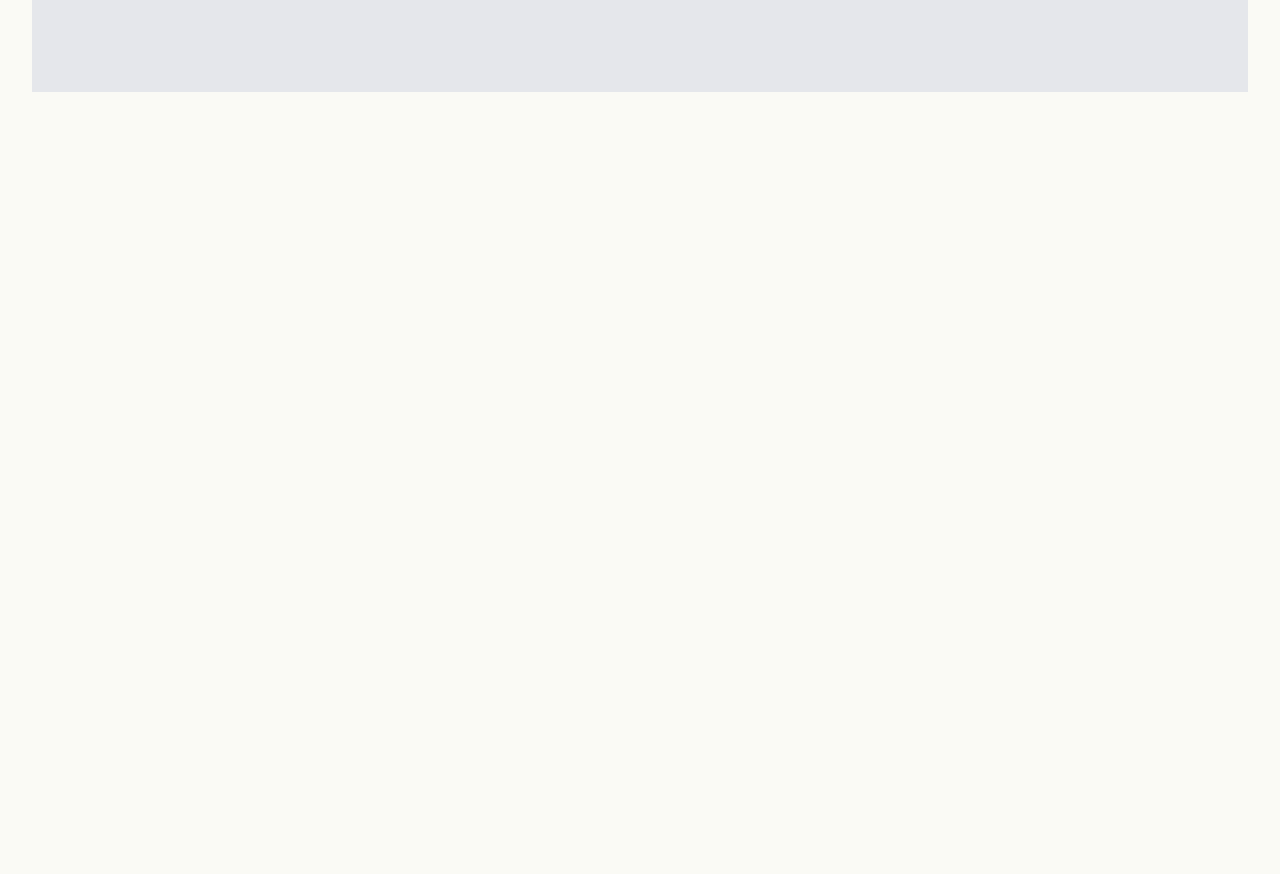
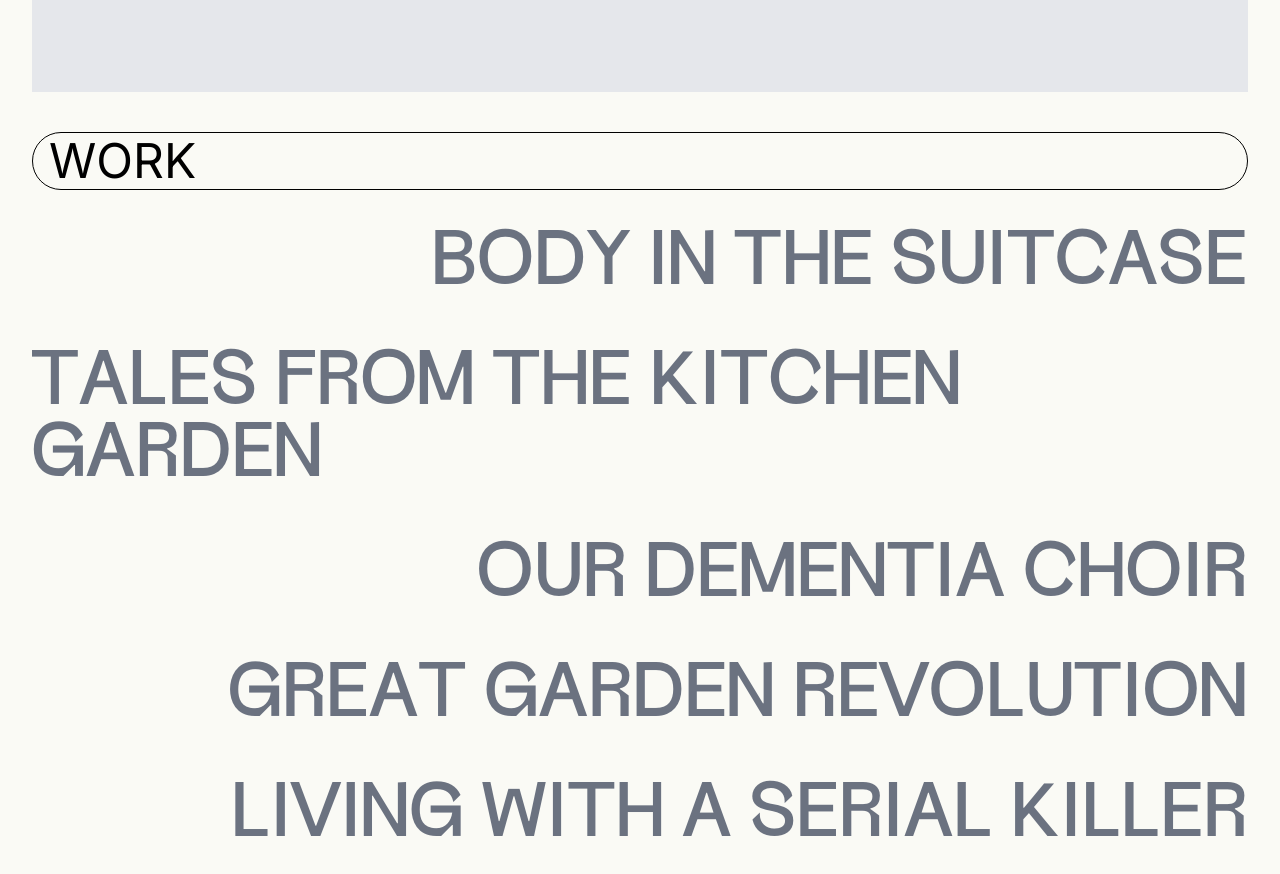
Before and after one commit to ghpaterson/ollie-scarth, a Next.js app: page / in a window 1280 px wide. Shown: the part 740-1614 px from the top of the page. Before the commit the page ends 864 px from the top, so only its background shows below. Built offline with nearby package versions, Linux system fonts and the light colour scheme.

Commit message:
created work titles with hover transition

```diff
--- a/app/page.js
+++ b/app/page.js
@@ -1,38 +1,42 @@
 import Image from "next/image";
 import NavBar from "@/components/NavBar";
+import Hero from "@/components/Hero";
 
 export default function Home() {
   return (
-    <main className="h-screen bg-gray-200">
-      <NavBar />
-      <section id="hero" className="grid grid-cols-12">
-        <div className="col-span-10 bg-gray-300 px-10 py-12">
-          <div className="text-9xl font-fungis">
-            <h1>OLLIE</h1>
-            <h2>SCARTH-</h2>
-            <h3>SAUNDERS</h3>
-          </div>
-          <div className="flex gap-8 text-xl">
-            <p className="border border-black rounded-full py-1 px-2">
-              SERIES DIRECTOR
-            </p>
-            <p className="border border-black rounded-full py-1 px-2">
-              PRODUCER // DIRECTOR
-            </p>
-            <p className="border border-black rounded-full py-1 px-2">
-              EDIT PRODUCER
-            </p>
-          </div>
+    <>
+      <section id="hero-navbar" className="h-screen bg-gray-200">
+        <NavBar />
+        <Hero />
+      </section>
+      <section id="work-section" className="mt-10">
+        <div>
+          <p className="text-5xl border border-black rounded-full py-1 px-4">
+            WORK
+          </p>
         </div>
-        <div className="col-span-2 bg-gray-400 flex justify-end items-center">
-          <div className="bg-gray-100 px-4 py-10">
-            <div className="flex flex-col gap-4 items-center">
-              <p className="text-3xl">OSS</p>
-              <p>London, UK</p>
-            </div>
+        <div className="grid grid-cols-12 py-10">
+          <div className="col-span-12 flex flex-col items-end">
+            <ul className="flex flex-col gap-12 items-end font-fungis text-7xl text-gray-500">
+              <li className="hover:text-black hover:cursor-pointer hover:-translate-x-32 transition duration-500 ease-in">
+                BODY IN THE SUITCASE
+              </li>
+              <li className="hover:text-black hover:cursor-pointer hover:-translate-x-20 transition duration-500 ease-in">
+                TALES FROM THE KITCHEN GARDEN
+              </li>
+              <li className="hover:text-black hover:cursor-pointer hover:-translate-x-32 transition duration-500 ease-in">
+                OUR DEMENTIA CHOIR
+              </li>
+              <li className="hover:text-black hover:cursor-pointer hover:-translate-x-32 transition duration-500 ease-in">
+                GREAT GARDEN REVOLUTION
+              </li>
+              <li className="hover:text-black hover:cursor-pointer hover:-translate-x-32 transition duration-500 ease-in">
+                LIVING WITH A SERIAL KILLER
+              </li>
+            </ul>
           </div>
         </div>
       </section>
-    </main>
+    </>
   );
 }
--- /dev/null
+++ b/components/Hero.js
@@ -0,0 +1,32 @@
+export default function Hero() {
+  return (
+    <section id="hero" className="grid grid-cols-12">
+      <div className="col-span-10 bg-gray-300 px-10 py-12">
+        <div className="text-9xl font-fungis">
+          <h1>OLLIE</h1>
+          <h2>SCARTH-</h2>
+          <h3>SAUNDERS</h3>
+        </div>
+        <div className="flex gap-8 text-xl">
+          <p className="border border-black rounded-full py-1 px-2">
+            SERIES DIRECTOR
+          </p>
+          <p className="border border-black rounded-full py-1 px-2">
+            PRODUCER // DIRECTOR
+          </p>
+          <p className="border border-black rounded-full py-1 px-2">
+            EDIT PRODUCER
+          </p>
+        </div>
+      </div>
+      <div className="col-span-2 bg-gray-400 flex justify-end items-center">
+        <div className="bg-bone px-4 py-10">
+          <div className="flex flex-col gap-4 items-center">
+            <p className="text-3xl">OSS</p>
+            <p>London, UK</p>
+          </div>
+        </div>
+      </div>
+    </section>
+  );
+}
```
